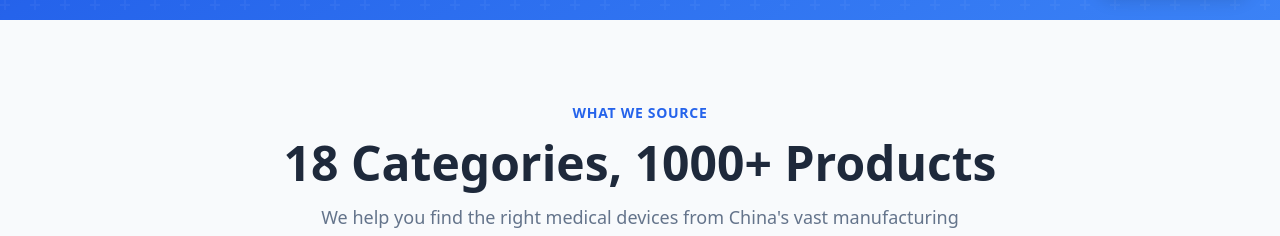
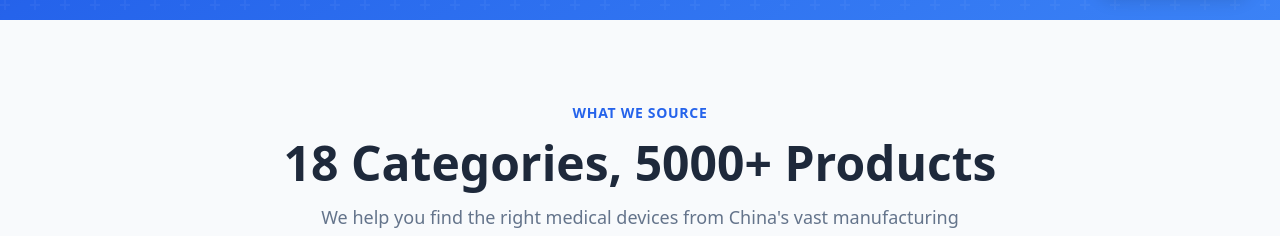
Before and after one commit to lfp56686877-boop/aliang, a Next.js app: page / in a window 1280 px wide. Shown: the part 780-1016 px from the top of the page. Built offline with nearby package versions, Linux system fonts and the light colour scheme.

Commit message:
fix: 更新产品数量显示为5000+，与实际目标一致

```diff
--- a/src/app/products/page.tsx
+++ b/src/app/products/page.tsx
@@ -659,7 +659,7 @@ export default function ProductsPage() {
               What We Source
             </h1>
             <p className="text-lg text-white/80 max-w-2xl mx-auto">
-              18 Categories, 1000+ Products — We help you find the right medical devices from China.
+              18 Categories, 5000+ Products — We help you find the right medical devices from China.
             </p>
           </div>
         </div>
--- a/src/components/ProductsSection.tsx
+++ b/src/components/ProductsSection.tsx
@@ -218,7 +218,7 @@ export function ProductsSection() {
             {t('What We Source', '采购品类')}
           </span>
           <h2 className="text-3xl md:text-4xl lg:text-5xl font-bold text-[#1E293B] mb-4">
-            {t('18 Categories, 1000+ Products', '18大品类，1000+产品')}
+            {t('18 Categories, 5000+ Products', '18大品类，5000+产品')}
           </h2>
           <p className="text-lg text-[#64748B] max-w-2xl mx-auto">
             {t('We help you find the right medical devices from China\'s vast manufacturing landscape.', '我们帮助您从中国庞大的制造领域中找到合适的医疗器械。')}
```
